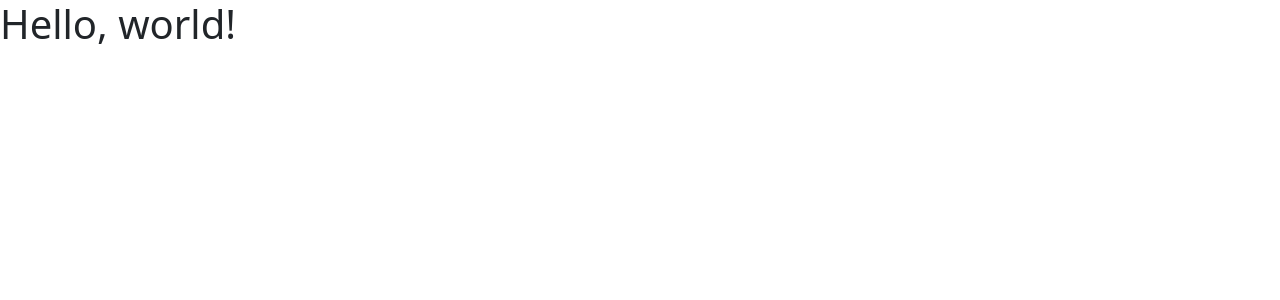
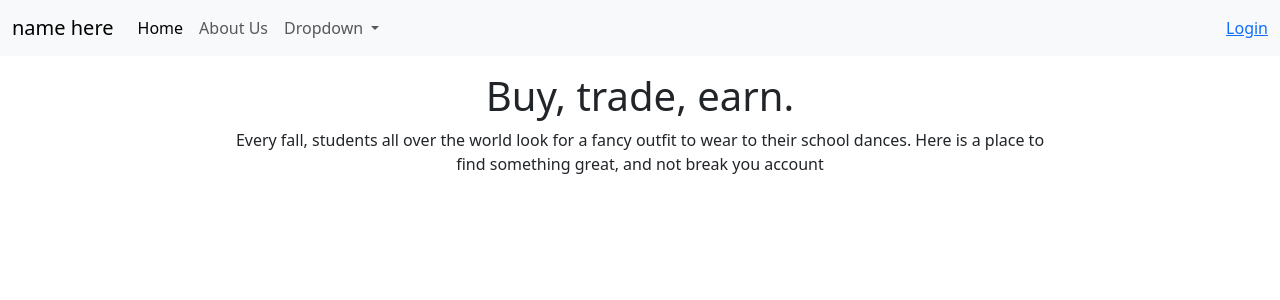
Before and after one commit to notskiing/CAC2024, a Flask app: page / in a window 1280 px wide. Shown: the top 300 px of the page. Run offline with Flask 3, Linux system fonts and the light colour scheme.

Commit message:
changed the homepage for new theme

```diff
--- a/templates/index.html
+++ b/templates/index.html
@@ -1,13 +1,62 @@
 <!doctype html>
 <html lang="en">
-  <head>
+
+<head>
     <meta charset="utf-8">
     <meta name="viewport" content="width=device-width, initial-scale=1">
     <title>Bootstrap demo</title>
-    <link href="https://cdn.jsdelivr.net/npm/bootstrap@5.3.3/dist/css/bootstrap.min.css" rel="stylesheet" integrity="sha384-QWTKZyjpPEjISv5WaRU9OFeRpok6YctnYmDr5pNlyT2bRjXh0JMhjY6hW+ALEwIH" crossorigin="anonymous">
-  </head>
-  <body>
-    <h1>Hello, world!</h1>
-    <script src="https://cdn.jsdelivr.net/npm/bootstrap@5.3.3/dist/js/bootstrap.bundle.min.js" integrity="sha384-YvpcrYf0tY3lHB60NNkmXc5s9fDVZLESaAA55NDzOxhy9GkcIdslK1eN7N6jIeHz" crossorigin="anonymous"></script>
-  </body>
+    <link href="https://cdn.jsdelivr.net/npm/bootstrap@5.3.3/dist/css/bootstrap.min.css" rel="stylesheet"
+        integrity="sha384-QWTKZyjpPEjISv5WaRU9OFeRpok6YctnYmDr5pNlyT2bRjXh0JMhjY6hW+ALEwIH" crossorigin="anonymous">
+    <nav class="navbar navbar-expand-lg bg-body-tertiary">
+        <div class="container-fluid">
+            <a class="navbar-brand" href="#">name here</a>
+            <button class="navbar-toggler" type="button" data-bs-toggle="collapse"
+                data-bs-target="#navbarSupportedContent" aria-controls="navbarSupportedContent" aria-expanded="false"
+                aria-label="Toggle navigation">
+                <span class="navbar-toggler-icon"></span>
+            </button>
+            <div class="collapse navbar-collapse" id="navbarSupportedContent">
+                <ul class="navbar-nav me-auto mb-2 mb-lg-0">
+                    <li class="nav-item">
+                        <a class="nav-link active" aria-current="page" href="#">Home</a>
+                    </li>
+                    <li class="nav-item">
+                        <a class="nav-link" href="#">About Us</a>
+                    </li>
+                    <li class="nav-item dropdown">
+                        <a class="nav-link dropdown-toggle" href="#" role="button" data-bs-toggle="dropdown"
+                            aria-expanded="false">
+                            Dropdown
+                        </a>
+                        <ul class="dropdown-menu">
+                            <li><a class="dropdown-item" href="#">Action</a></li>
+                            <li><a class="dropdown-item" href="#">Another action</a></li>
+                            <li>
+                                <hr class="dropdown-divider">
+                            </li>
+                            <li><a class="dropdown-item" href="#">Something else here</a></li>
+                        </ul>
+                    </li>
+                </ul>
+                <a class="btn-outline-info" href="/login">Login</a>
+                <!-- <button class="btn btn-outline-info" href="/login">Login</button> -->
+            </div>
+        </div>
+    </nav>
+</head>
+<body>
+
+    <!-- <div class="text-center"> -->
+        <div class="cover-container d-flex p-3 col-md-8 mx-auto flex-column">
+
+        <h1 class="text-center">Buy, trade, earn.</h1>
+
+        <p class="text-center">Every fall, students all over the world look for a fancy outfit to wear to their school dances. Here is a place to
+            find something great, and not break you account</p>
+    </div>
+    <script src="https://cdn.jsdelivr.net/npm/bootstrap@5.3.3/dist/js/bootstrap.bundle.min.js"
+        integrity="sha384-YvpcrYf0tY3lHB60NNkmXc5s9fDVZLESaAA55NDzOxhy9GkcIdslK1eN7N6jIeHz"
+        crossorigin="anonymous"></script>
+</body>
+
 </html>
```
